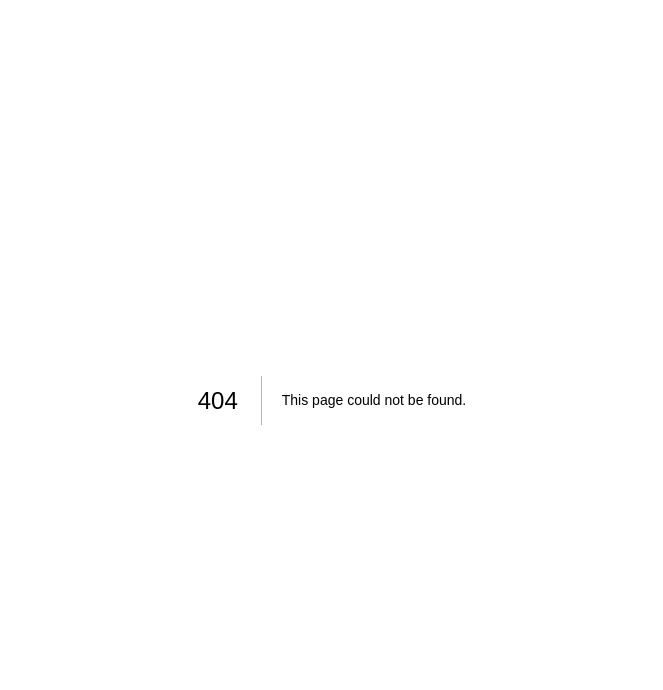
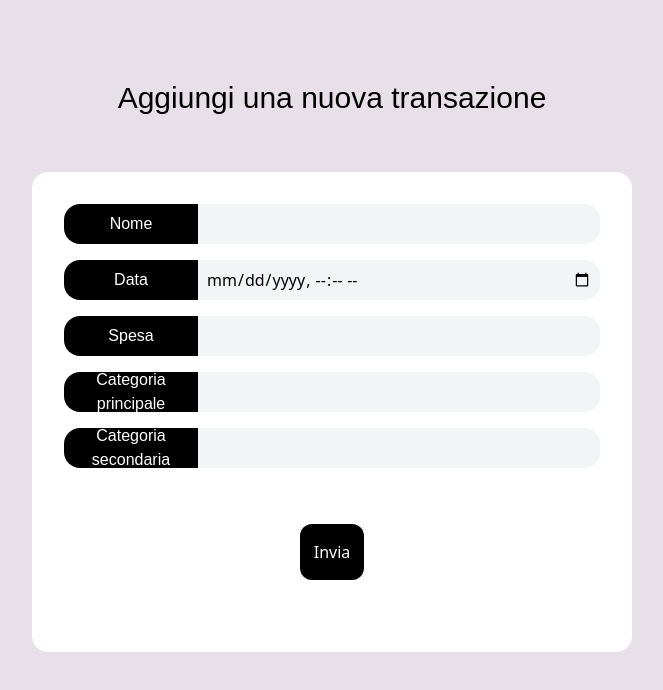
Before and after one commit to pietrodev93/diario-finanziario, a Next.js app: page /aggiungi in a window 1280 px wide. Before the commit this address had no page. Shown: the top 690 px of the page, without its empty margins (308-971 px from the left). Built offline with nearby package versions, Linux system fonts and the light colour scheme.

Commit message:
Created add transaction page and relative function

```diff
--- /dev/null
+++ b/pages/aggiungi/index.js
@@ -0,0 +1,87 @@
+import axios from 'axios'
+import React, { useState } from 'react'
+import { useRouter } from 'next/router';
+
+function Aggiungi() {
+    const router = useRouter()
+    const [values, setValues] = useState(
+        {
+            name: false,
+            upload: false,
+            amount: false,
+            mainCategory: false,
+            detailCategory: false,
+        }
+    )
+    const [error, setError] = useState(false)
+    const submitTransaction = (e) => {
+        e.preventDefault()
+        if(values.name || values.upload || values.amount || values.mainCategory || values.detailCategory){
+            axios.post('http://localhost:3000/api/transactions',
+                {
+                    "name": `${values.name}`,
+                    "upload": `${values.upload}`,
+                    "amount": `${values.amount}`,
+                    "mainCategory": `${values.mainCategory}`,
+                    "detailCategory": `${values.detailCategory}`
+                }
+            ).then(() => {
+                router.push('/transazioni')
+            }, (error) => {
+                console.log(error)
+            })
+        } else {
+            setError(!error)
+        }
+    }
+  return (
+    <div className="h-screen overflow-hidden pt-20 px-10 text-center relative" style={{backgroundColor: '#e8e0e8'}}>
+        <h1 className='text-3xl mb-5'>Aggiungi una nuova transazione</h1>
+        <div className="mt-14 p-8 bg-white m-auto h-2/3 rounded-2xl w-4/4 sm:w-2/4">
+            <form onSubmit={(e) => submitTransaction(e)}>
+                <div className="flex text-center justify-center w-full h-10 mb-4">
+                    <p className="bg-black w-1/4 text-white px-5 rounded-l-2xl items-center flex justify-center">
+                        Nome
+                    </p>
+                    <input onChange={(e) => setValues({...values, name: e.target.value})} type="text" className="bg-gray-100 outline-none rounded-r-2xl px-2 flex-1" />
+                </div>
+                <div className="flex text-center justify-center w-full h-10 mb-4">
+                    <p className="bg-black w-1/4 text-white px-5 rounded-l-2xl items-center flex justify-center">
+                        Data
+                    </p>
+                    <input onChange={(e) => setValues({...values, upload: e.target.value})} type="datetime-local" className="bg-gray-100 outline-none rounded-r-2xl px-2 flex-1" />
+                </div>
+                <div className="flex text-center justify-center w-full h-10 mb-4">
+                    <p className="bg-black w-1/4 text-white px-5 rounded-l-2xl items-center flex justify-center">
+                        Spesa
+                    </p>
+                    <input onChange={(e) => setValues({...values, amount: e.target.value})} type="text" className="bg-gray-100 outline-none rounded-r-2xl px-2 flex-1" />
+                </div>
+                <div className="flex text-center justify-center w-full h-10 mb-4">
+                    <p className="bg-black w-1/4 text-white px-5 rounded-l-2xl items-center flex justify-center">
+                        Categoria principale
+                    </p>
+                    <input onChange={(e) => setValues({...values, mainCategory: e.target.value})} type="text" className="bg-gray-100 outline-none rounded-r-2xl px-2 flex-1" />
+                </div>
+                <div className="flex text-center justify-center w-full h-10 mb-4">
+                    <p className="bg-black w-1/4 text-white px-5 rounded-l-2xl items-center flex justify-center">
+                        Categoria secondaria
+                    </p>
+                    <input onChange={(e) => setValues({...values, detailCategory: e.target.value})} type="text" className="bg-gray-100 outline-none rounded-r-2xl px-2 flex-1" />
+                </div>
+                <div className="flex justify-center items-center mt-14">
+                    <button onClick={(e) => submitTransaction(e)} className="bg-black text-white w-16 h-14 rounded-xl">Invia</button>
+                </div>
+            </form>
+        </div>
+        {error && (
+            <div className='justify-center flex'>
+              <p className='w-1/2 bg-orange-500 flex items-center justify-center text-white h-20 font-semibold rounded-xl '>Errore</p>
+            </div>
+        )}
+
+    </div>
+  )
+}
+
+export default Aggiungi
--- a/pages/index.js
+++ b/pages/index.js
@@ -14,7 +14,7 @@ export default function Home() {
     e.preventDefault()
     if(username && password){
 
-      const urlLogin = `https://diario-finanziario.vercel.app/api/login`;
+      const urlLogin = `http://localhost:3000/api/login`;
       const { data } = await axios.post(urlLogin, {
         username: username,
         passowrd: password
--- a/pages/transazioni/index.js
+++ b/pages/transazioni/index.js
@@ -1,16 +1,19 @@
 import axios from 'axios';
 import React, { useEffect, useState } from 'react';
 import TransactionTable from '../../components/TransactionTable';
+import { useRouter } from 'next/router';
 
 export default function Transazioni() {
   const [transactions, setTransactions] = useState()
   const [loading, setLoading] = useState(true)
+  const router = useRouter()
 
   useEffect(() => {
     init()
   },[])
+
   const init = async () => {
-    const urlTransactions = `https://diario-finanziario.vercel.app/api/transactions`
+    const urlTransactions = `http://localhost:3000/api/transactions`
     const { data } = await axios.get(urlTransactions)
     if(data.success){
       setLoading(false)
@@ -19,7 +22,7 @@ export default function Transazioni() {
       alert('errore')
     }
   }
-  return <div className="h-screen overflow-hidden pt-20 px-10 text-center" style={{backgroundColor: '#e8e0e8'}}>
+  return <div className="h-screen overflow-hidden pt-20 px-10 text-center relative" style={{backgroundColor: '#e8e0e8'}}>
        <h1 className='text-3xl mb-5'>Le tue ultime transazioni</h1>
       {
         loading ? (
@@ -30,5 +33,8 @@ export default function Transazioni() {
           )
         )
       }
+      <div className="absolute h-14 px-5 flex justify-center items-center bg-black text-white rounded-lg bottom-12 right-10 cursor-pointer">
+        <p onClick={() => router.push('/aggiungi')}>Aggiungi</p>
+      </div>
   </div>
 }
```
